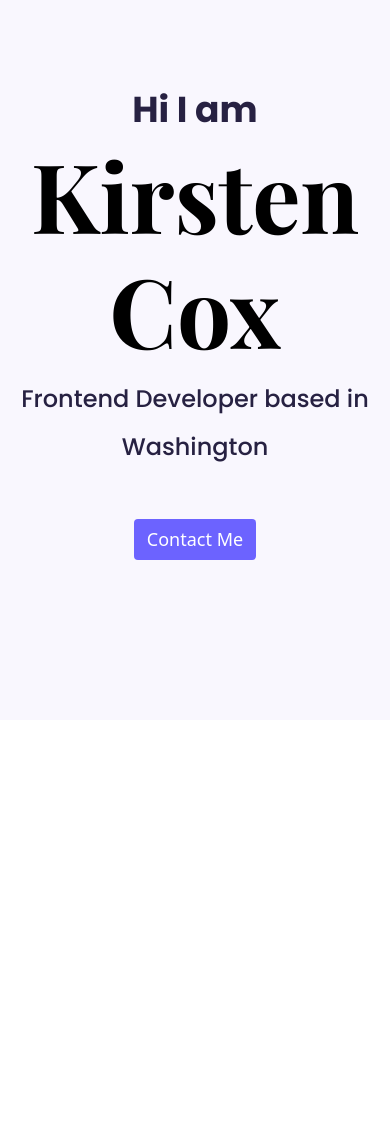
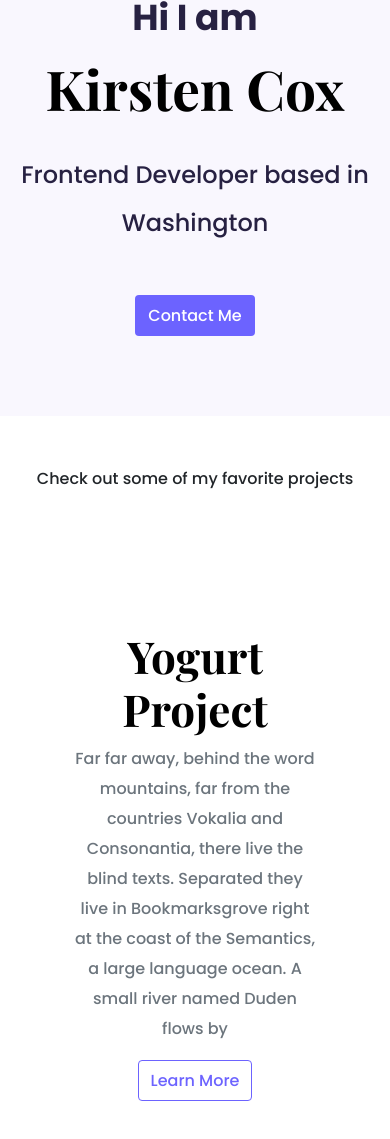
Before and after one commit to kirstenrc/portfolio-project, a plain HTML site: page index.html in a window 390 px wide. Shown: the part 77-1216 px from the top of the page. Before the commit the page ends 844 px from the top, so only its background shows below. Drawn offline with nearby package versions, Linux system fonts and the light colour scheme.

Commit message:
Integrated homepage content design

```diff
--- a/index.html
+++ b/index.html
@@ -39,5 +39,72 @@
         <a href="#" class="btn btn-branding">Contact Me</a>
       </div>
     </div>
+    <p class="text-center mt-5">Check out some of my favorite projects</p>
+
+    <div class="container">
+      <div class="row mb-5">
+        <div class="col d-none d-lg-block">
+          <img
+            src="images/yogurt.png"
+            alt="Yogurt application coded by Kirsten Cox"
+            class="img-fluid"
+          />
+        </div>
+        <div class="col">
+          <div class="project-description">
+            <h2>Yogurt Project</h2>
+            <p class="text-muted">
+              Far far away, behind the word mountains, far from the countries
+              Vokalia and Consonantia, there live the blind texts. Separated
+              they live in Bookmarksgrove right at the coast of the Semantics, a
+              large language ocean. A small river named Duden flows by
+            </p>
+            <a href="#" class="btn btn-branding-outline">Learn More</a>
+          </div>
+        </div>
+      </div>
+      <div class="row mb-5">
+        <div class="col">
+          <div class="project-description">
+            <h2>Weather App</h2>
+            <p class="text-muted">
+              Far far away, behind the word mountains, far from the countries
+              Vokalia and Consonantia, there live the blind texts. Separated
+              they live in Bookmarksgrove right at the coast of the Semantics, a
+              large language ocean. A small river named Duden flows by
+            </p>
+            <a href="#" class="btn btn-branding-outline">Learn More</a>
+          </div>
+        </div>
+        <div class="col d-none d-lg-block">
+          <img
+            src="images/weather.png"
+            alt="Weather application coded by Kirsten Cox"
+            class="img-fluid"
+          />
+        </div>
+      </div>
+      <div class="row mb-5">
+        <div class="col d-none d-lg-block">
+          <img
+            src="images/dictionary.png"
+            alt="Dictionary application coded by Kirsten Cox"
+            class="img-fluid"
+          />
+        </div>
+        <div class="col">
+          <div class="project-description">
+            <h2>Dictionary App</h2>
+            <p class="text-muted">
+              Far far away, behind the word mountains, far from the countries
+              Vokalia and Consonantia, there live the blind texts. Separated
+              they live in Bookmarksgrove right at the coast of the Semantics, a
+              large language ocean. A small river named Duden flows by
+            </p>
+            <a href="#" class="btn btn-branding-outline">Learn More</a>
+          </div>
+        </div>
+      </div>
+    </div>
   </body>
 </html>
--- a/styles/styles.css
+++ b/styles/styles.css
@@ -1,8 +1,13 @@
 :root {
-  --branding-color: #272142;
+  --primary-color: #6c63ff;
+  --accent-color: #272142;
   --secondary-color: #f9f7fe;
   --heading-font-family: "Playfair Display", sans-serif;
   --default-font-family: "Poppins", serif;
+}
+
+body {
+  font-family: var(--default-font-family);
 }
 
 h1,
@@ -20,9 +25,14 @@ h1 {
   font-size: 96px;
 }
 
+h2 {
+  font-size: 64px;
+}
+
 p {
-  font-family: var(--default-font-family);
+  font-size: 16px;
   font-weight: normal;
+  line-height: 30px;
 }
 
 .hero {
@@ -32,14 +42,14 @@ p {
 }
 
 .hero p {
-  color: var(--branding-color);
+  color: var(--accent-color);
   font-size: 36px;
   font-weight: bold;
   margin: 0;
 }
 
 .hero h2 {
-  color: var(--branding-color);
+  color: var(--accent-color);
   font-family: var(--default-font-family);
   font-size: 24px;
   font-weight: normal;
@@ -47,10 +57,44 @@ p {
 }
 
 .btn-branding {
-  background: #6c63ff;
+  background: var(--primary-color);
   border-radius: 4px;
   color: white;
-  font-size: 18px;
+  font-size: 16px;
   line-height: 27px;
   padding: 15px 3 0px;
 }
+
+.btn-branding-outline {
+  background: white;
+  border: 1px solid var(--primary-color);
+  border-radius: 4px;
+  color: var(--primary-color);
+  font-size: 16px;
+  line-height: 27px;
+  padding: 15px 3 0px;
+}
+
+.project-description {
+  margin: 120px 60px 0;
+}
+
+@media (max-width: 960px) {
+  h1 {
+    font-size: 55px;
+    line-height: 2;
+  }
+
+  h2 {
+    font-size: 44px;
+  }
+
+  .hero {
+    padding: 80px 20px;
+  }
+
+  .project-description {
+    padding: 0;
+    text-align: center;
+  }
+}
```
Also changed, not shown: images/dictionary.png (added), images/weather.png (added), images/yogurt.png (added).
